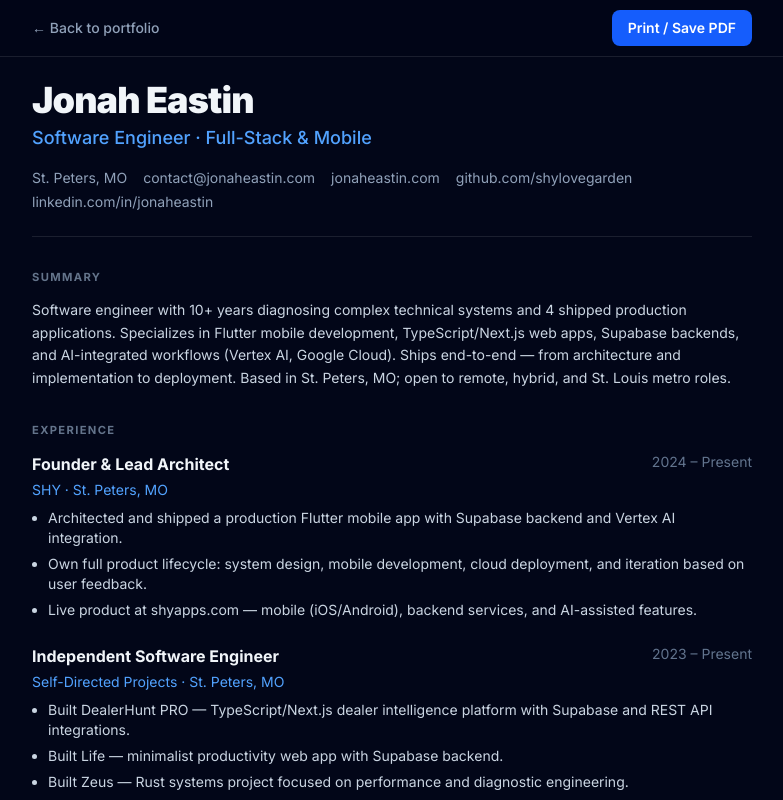
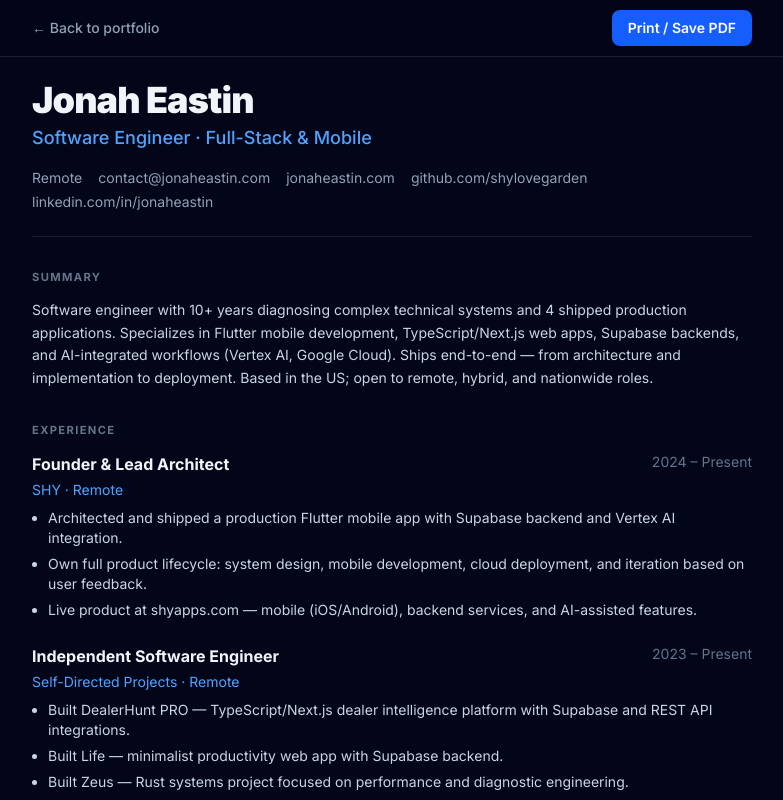
Before and after one commit to shylovegarden/portfolio-site, a Next.js app: page /resume in a window 1280 px wide. Shown: the top 800 px of the page, without its empty margins (248-1031 px from the left). Built offline with nearby package versions, Linux system fonts and the light colour scheme.

Commit message:
Remove all location limits, update for remote and nationwide availability

```diff
--- a/src/app/layout.tsx
+++ b/src/app/layout.tsx
@@ -23,15 +23,14 @@ export const metadata: Metadata = {
     template: "%s | Jonah Eastin",
   },
   description:
-    "Software engineer in St. Peters, MO. I build and deploy production mobile and web apps with Flutter, TypeScript, Supabase, and Vertex AI. Open to full-time, contract, and hybrid roles.",
+    "Software engineer, remote. I build and deploy production mobile and web apps with Flutter, TypeScript, Supabase, and Vertex AI. Open to full-time, contract, and hybrid roles.",
   keywords: [
-    "Software Engineer St. Louis",
-    "Flutter Developer Missouri",
-    "Full Stack Developer St. Peters",
-    "TypeScript Developer St. Louis",
-    "Supabase Developer",
-    "Mobile App Developer St. Louis",
-    "Contract Software Engineer St. Charles",
+    "Software Engineer Remote",
+    "Flutter Developer Remote",
+    "Full Stack Developer Remote",
+    "TypeScript Developer Remote",
+    "Mobile App Developer Remote",
+    "Contract Software Engineer Remote",
   ],
   alternates: {
     canonical: "/",
@@ -39,7 +38,7 @@ export const metadata: Metadata = {
   openGraph: {
     title: "Jonah Eastin | Software Engineer · Full-Stack & Mobile",
     description:
-      "Production mobile and web applications — Flutter, TypeScript, Supabase, Vertex AI. Based in St. Peters, MO.",
+      "Production mobile and web applications — Flutter, TypeScript, Supabase, Vertex AI. Remote.",
     type: "website",
     url: siteUrl,
     siteName: "Jonah Eastin",
--- a/src/app/page.tsx
+++ b/src/app/page.tsx
@@ -90,7 +90,7 @@ export default function Home() {
                 className="status-pulse inline-flex items-center px-4 py-2 rounded-full text-sm font-medium glass border"
                 style={{ borderColor: 'rgba(74,222,128,0.2)', color: '#86efac' }}
               >
-                Available for Full-Time & Contract — Greater St. Louis Metro
+                Available for Full-Time & Contract — Remote
               </span>
             </div>
 
@@ -549,20 +549,17 @@ export default function Home() {
                   Availability
                 </div>
                 <h2 id="coverage-heading" className="text-4xl md:text-5xl font-black tracking-tight mb-6">
-                  St. Louis Metro · Remote OK
+                  Available Nationwide · Remote OK
                 </h2>
                 <p className="text-lg leading-relaxed mb-8" style={{ color: 'var(--text-secondary)' }}>
-                  Open to remote roles nationwide, hybrid arrangements, and on-site work across the Greater St. Louis
-                  area.
+                  Fully equipped for distributed work. Open to remote roles nationwide and flexible hybrid arrangements.
                 </p>
                 <div className="flex flex-col gap-3">
                   {[
-                    'St. Peters, MO (Home Base)',
-                    'St. Charles, MO',
-                    "O'Fallon, MO",
-                    'Arnold, MO',
-                    'Festus, MO',
-                    'Greater St. Louis Metro',
+                    'Remote Nationwide',
+                    'US Timezones (EST/CST/PST)',
+                    'Asynchronous Workflows',
+                    'Available for Travel',
                   ].map((city, cityIndex) => (
                     <div key={city} className={`reveal reveal-delay-${Math.min(cityIndex + 1, 4)} flex items-center gap-3`}>
                       <div
@@ -592,10 +589,10 @@ export default function Home() {
                       />
                       <div className="absolute inset-0 flex items-center justify-center">
                         <div className="text-center">
-                          <div className="text-5xl mb-2">📍</div>
-                          <div className="font-bold text-sm">St. Peters, MO</div>
+                          <div className="text-5xl mb-2">🌎</div>
+                          <div className="font-bold text-sm">Remote, US</div>
                           <div className="text-xs mt-1" style={{ color: 'var(--text-muted)' }}>
-                            Full St. Louis Metro Area
+                            Available Worldwide
                           </div>
                         </div>
                       </div>
@@ -676,7 +673,7 @@ export default function Home() {
                 </span>
               </div>
               <div className="text-xs font-mono" style={{ color: 'var(--text-muted)' }}>
-                Software Engineer · Full-Stack & Mobile · St. Louis Metro
+                Software Engineer · Full-Stack & Mobile · Remote
               </div>
             </div>
           </div>
--- a/src/app/resume/page.tsx
+++ b/src/app/resume/page.tsx
@@ -51,7 +51,7 @@ export default function ResumePage() {
             Software engineer with 10+ years diagnosing complex technical systems and 4 shipped production applications.
             Specializes in Flutter mobile development, TypeScript/Next.js web apps, Supabase backends, and AI-integrated
             workflows (Vertex AI, Google Cloud). Ships end-to-end — from architecture and implementation to deployment.
-            Based in St. Peters, MO; open to remote, hybrid, and St. Louis metro roles.
+            Based in the US; open to remote, hybrid, and nationwide roles.
           </p>
         </section>
 
--- a/src/content/portfolio.ts
+++ b/src/content/portfolio.ts
@@ -31,7 +31,7 @@ export const siteConfig = {
   siteUrl: 'https://jonaheastin.com',
   githubUrl: 'https://github.com/shylovegarden',
   linkedInUrl: 'https://linkedin.com/in/jonaheastin',
-  location: 'St. Peters, MO',
+  location: 'Remote',
 };
 
 export const stats = [
@@ -199,7 +199,7 @@ export const resumeExperience = [
     title: 'Founder & Lead Architect',
     company: 'SHY',
     period: '2024 – Present',
-    location: 'St. Peters, MO',
+    location: 'Remote',
     bullets: [
       'Architected and shipped a production Flutter mobile app with Supabase backend and Vertex AI integration.',
       'Own full product lifecycle: system design, mobile development, cloud deployment, and iteration based on user feedback.',
@@ -210,7 +210,7 @@ export const resumeExperience = [
     title: 'Independent Software Engineer',
     company: 'Self-Directed Projects',
     period: '2023 – Present',
-    location: 'St. Peters, MO',
+    location: 'Remote',
     bullets: [
       'Built DealerHunt PRO — TypeScript/Next.js dealer intelligence platform with Supabase and REST API integrations.',
       'Built Life — minimalist productivity web app with Supabase backend.',
@@ -221,7 +221,7 @@ export const resumeExperience = [
     title: 'Technical Diagnostics Specialist',
     company: 'Prior Career (10+ years)',
     period: 'Pre-2023',
-    location: 'St. Louis Metro',
+    location: 'Remote',
     bullets: [
       'Diagnosed complex technical systems under time pressure — root-cause analysis, systematic troubleshooting, and clear documentation.',
       'Developed transferable skills in reliability thinking, failure isolation, and precision problem-solving.',
```
